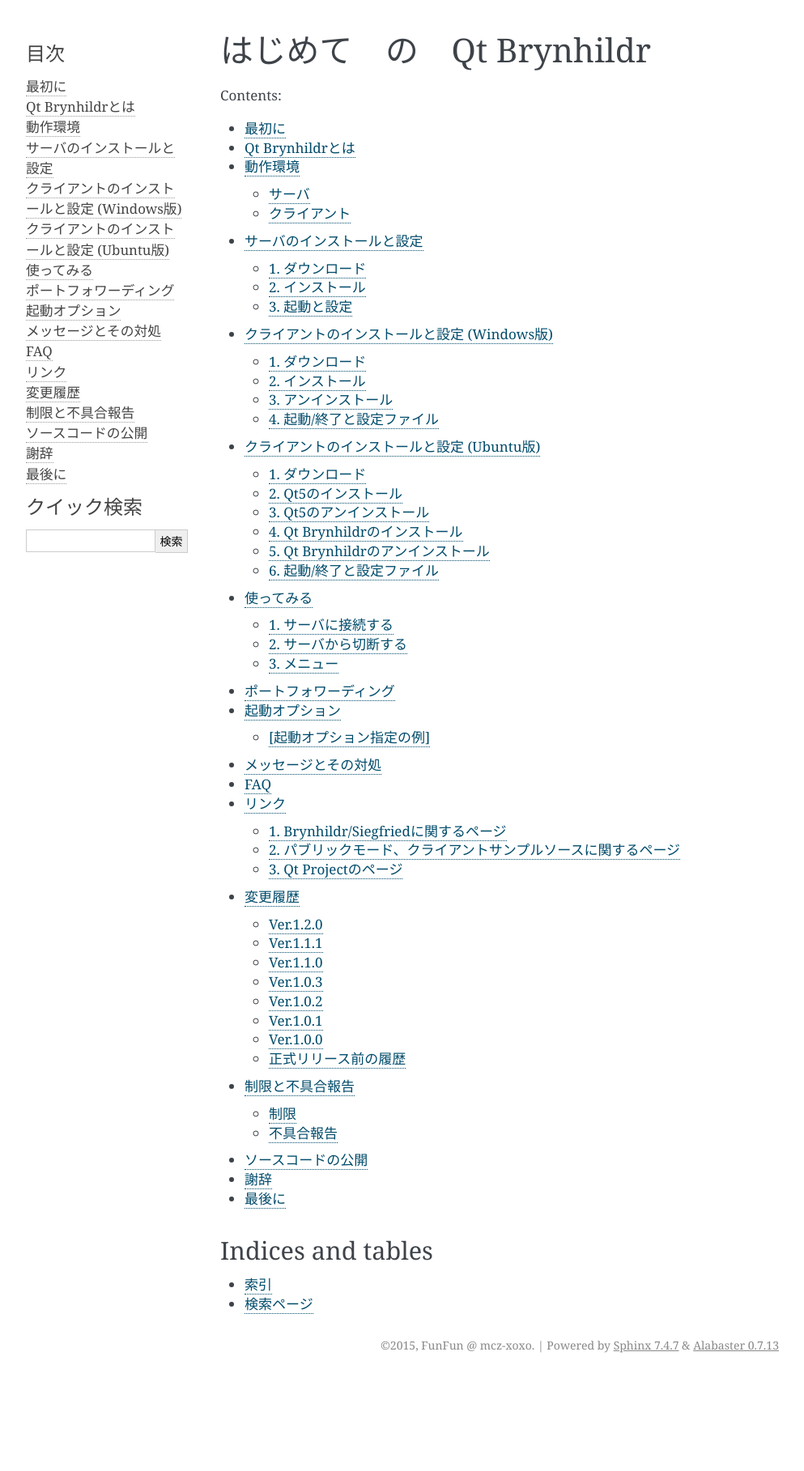
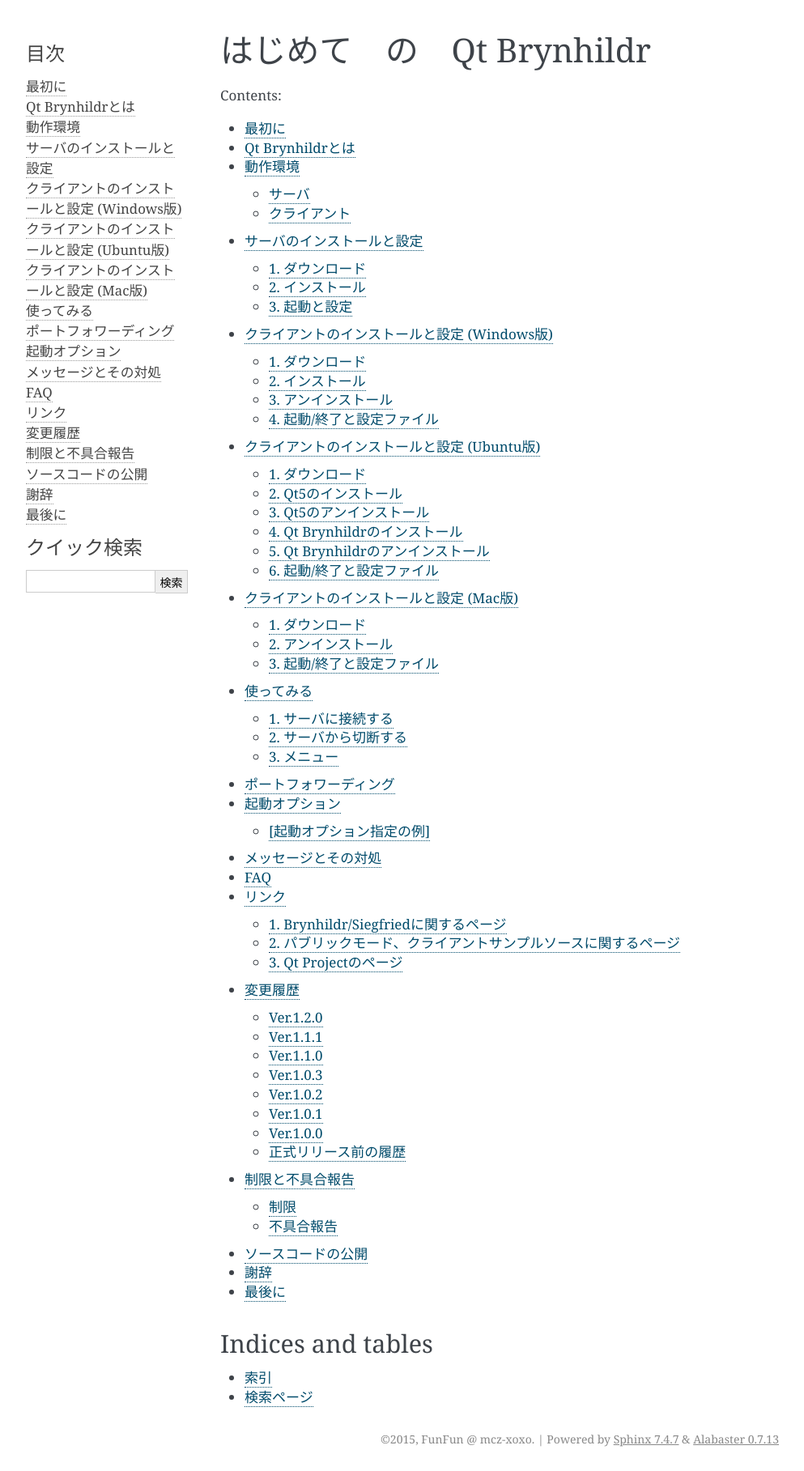
Before and after one commit to funfun-dc5/qtbrynhildr, a Sphinx documentation site: the page built from doc/manual/source/index.rst, in a window 1280 px wide. Shown: the whole page at 81% size, without its empty margins (148-1141 px from the left). Built offline with Sphinx 7.4.7, drawn with Linux system fonts in a browser that asks for light colours; before the commit the page ends 1701 px from its top, so only the background shows below that.

Commit message:
fixed for v120-rc3

```diff
--- /dev/null
+++ b/doc/manual/source/client_setting_macosx.rst
@@ -0,0 +1,25 @@
+.. -*- mode: rst; coding: utf-8-unix -*-
+
+クライアントのインストールと設定 (Mac版)
+============================================
+
+1. ダウンロード
+----------------
+
+まだ
+
+2. アンインストール
+----------------------------------
+
+まだ
+
+3. 起動/終了と設定ファイル
+--------------------------
+
+* 設定ファイル
+
+  標準では以下のファイルに保存されます。 ::
+
+   ~/.config/mcz-xoxo/Qt Brynhildr.ini
+
+  オプションにファイル名を与えることで変更できます。
--- a/doc/manual/source/environment.rst
+++ b/doc/manual/source/environment.rst
@@ -24,3 +24,7 @@
 ^^^^^^^^^^^^^
   * Ubuntu 14.04 LTS (x64/x86)
   * Ubuntu 15.04 (x64)
+
+(3) Mac版
+^^^^^^^^^^
+  * MacOSX 10.10
--- a/doc/manual/source/index.rst
+++ b/doc/manual/source/index.rst
@@ -19,6 +19,7 @@
    server_setting
    client_setting_windows
    client_setting_ubuntu
+   client_setting_macosx
    use_qtbrynhildr
    port_forwarding
    option
--- a/doc/manual/source/restriction_and_bug_report.rst
+++ b/doc/manual/source/restriction_and_bug_report.rst
@@ -35,6 +35,13 @@
 
  3. デスクトップのスケールアップが一定サイズ以上できないことがあります。(x86版のみ)
     カーネルパラメータ(shmmax)を変更することで回避できますが、root権限が必要です。
+
+4. Mac版のみの制限
+---------------------
+
+ 1. 1つのTabを入力するために2回押す必要があります。
+
+ 2. 端末から起動した場合、かなキーが反映され、IMがONになることがあります。
 
 不具合報告
 ~~~~~~~~~~
```
Also changed, not shown: 3 other files.
